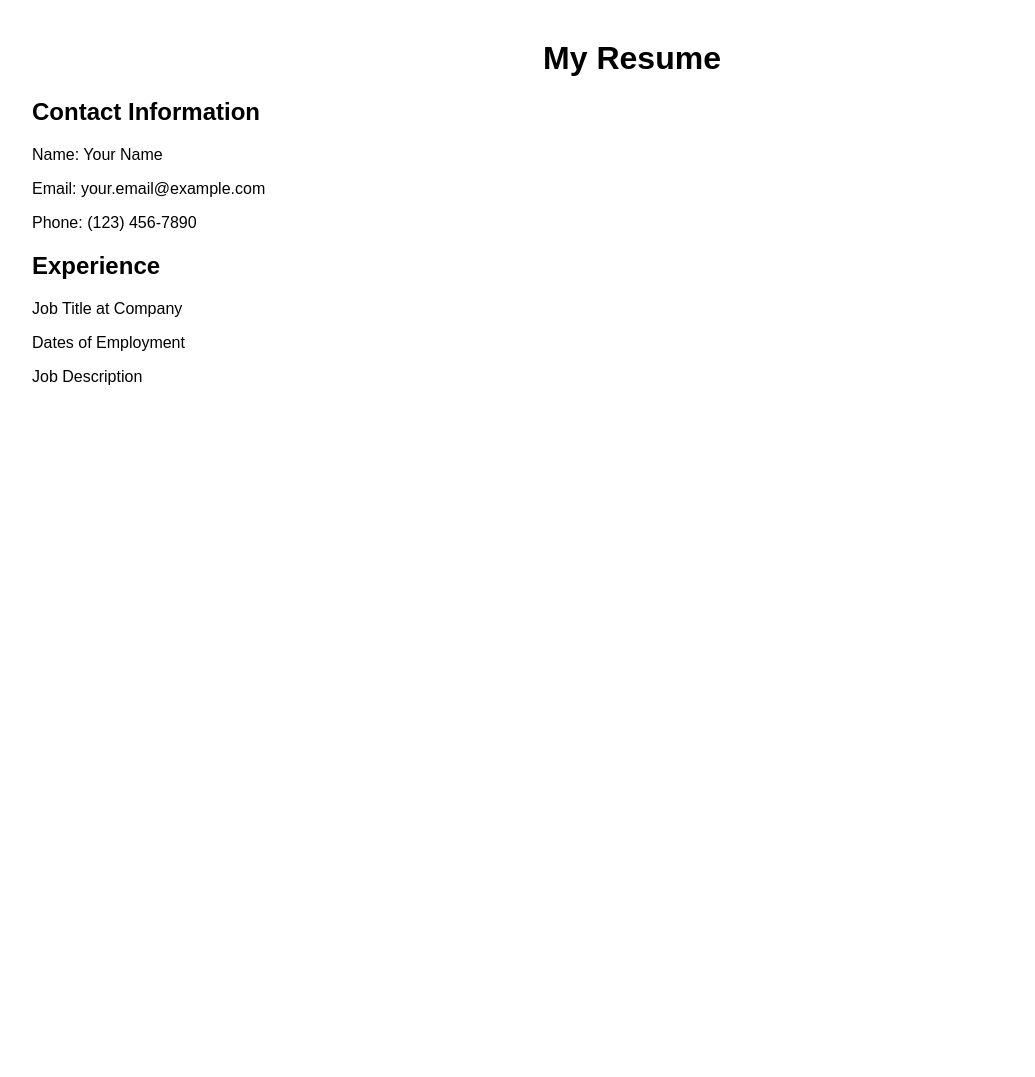
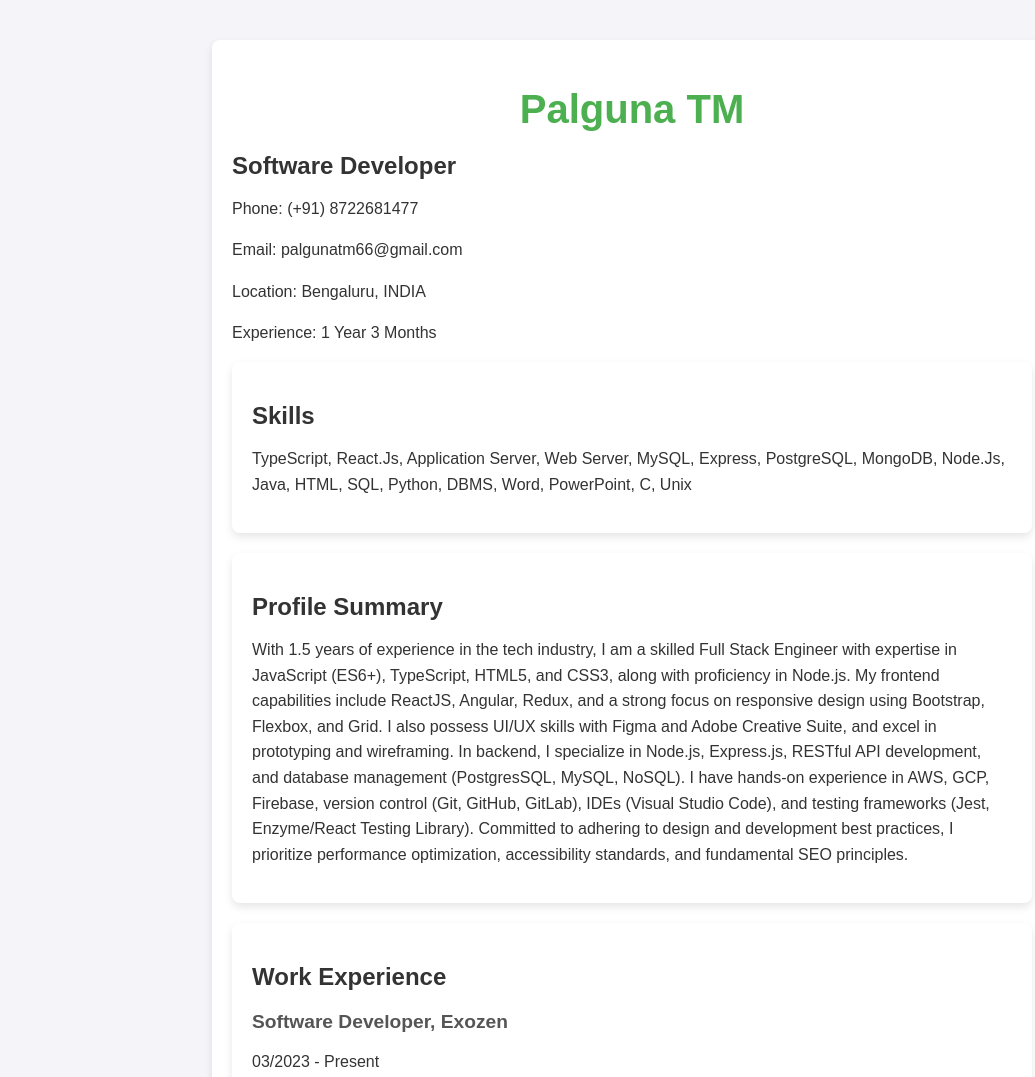
Before and after one commit to palgunatm66/Protfolio, a plain HTML site: page index.html in a window 1280 px wide. Shown: the top 1077 px of the page, without its empty margins (8-1043 px from the left). Before the commit the page ends 800 px from the top, so only its background shows below. Drawn offline with Linux system fonts and the light colour scheme.

Commit message:
Add detailed resume with styling, animations, and interactivity

```diff
--- a/index.html
+++ b/index.html
@@ -3,27 +3,60 @@
 <head>
     <meta charset="UTF-8">
     <meta name="viewport" content="width=device-width, initial-scale=1.0">
-    <title>My Resume</title>
-    <style>
-        body { font-family: Arial, sans-serif; margin: 40px; }
-        h1 { text-align: center; }
-        .section { margin-bottom: 20px; }
-    </style>
+    <title>Palguna TM - Resume</title>
+    <link rel="stylesheet" href="styles.css">
 </head>
 <body>
-    <h1>My Resume</h1>
-    <div class="section">
-        <h2>Contact Information</h2>
-        <p>Name: Your Name</p>
-        <p>Email: your.email@example.com</p>
-        <p>Phone: (123) 456-7890</p>
+    <div class="container">
+        <h1>Palguna TM</h1>
+        <h2>Software Developer</h2>
+        <div class="contact-info">
+            <p>Phone: (+91) 8722681477</p>
+            <p>Email: palgunatm66@gmail.com</p>
+            <p>Location: Bengaluru, INDIA</p>
+            <p>Experience: 1 Year 3 Months</p>
+        </div>
+        <div class="section">
+            <h2>Skills</h2>
+            <p>TypeScript, React.Js, Application Server, Web Server, MySQL, Express, PostgreSQL, MongoDB, Node.Js, Java, HTML, SQL, Python, DBMS, Word, PowerPoint, C, Unix</p>
+        </div>
+        <div class="section">
+            <h2>Profile Summary</h2>
+            <p>With 1.5 years of experience in the tech industry, I am a skilled Full Stack Engineer with expertise in JavaScript (ES6+), TypeScript, HTML5, and CSS3, along with proficiency in Node.js. My frontend capabilities include ReactJS, Angular, Redux, and a strong focus on responsive design using Bootstrap, Flexbox, and Grid. I also possess UI/UX skills with Figma and Adobe Creative Suite, and excel in prototyping and wireframing. In backend, I specialize in Node.js, Express.js, RESTful API development, and database management (PostgresSQL, MySQL, NoSQL). I have hands-on experience in AWS, GCP, Firebase, version control (Git, GitHub, GitLab), IDEs (Visual Studio Code), and testing frameworks (Jest, Enzyme/React Testing Library). Committed to adhering to design and development best practices, I prioritize performance optimization, accessibility standards, and fundamental SEO principles.</p>
+        </div>
+        <div class="section">
+            <h2>Work Experience</h2>
+            <h3>Software Developer, Exozen</h3>
+            <p>03/2023 - Present</p>
+            <p>As a Software Developer, my primary responsibility is to leverage my expertise in Node.js and Express to architect and develop robust backend solutions. This involves managing databases efficiently, ensuring data integrity, and handling data processing tasks such as filtering, cleaning, and aggregating data received from IoT devices.</p>
+            <p>A significant part of my role is to design and develop backend APIs following REST API standards, enabling seamless communication between different components of the system. Security is paramount, and I implement measures to protect sensitive data, ensuring compliance with industry standards and regulations.</p>
+            <p>I am proficient in writing SQL queries to optimize database operations and enhance performance. Additionally, I conduct data analysis and forecasting to derive valuable insights, contributing to informed decision-making processes.</p>
+            <p>In collaboration with frontend developers, I integrate backend APIs with frontend applications, leveraging technologies like React, TypeScript, Vite, and React Helmet. This ensures a cohesive and user-friendly experience for end-users.</p>
+        </div>
+        <div class="section">
+            <h2>Education</h2>
+            <p>B.Tech/B.E. - Computers, 2020</p>
+            <p>Shri Madhwa Vadiraja Institute of Technology and Management, VTU University, Karnataka, India</p>
+            <p>Grade: 7.12/10</p>
+            <p>12th, 2016</p>
+            <p>Karnataka, English</p>
+            <p>Grade: 65-69.9%</p>
+        </div>
+        <div class="section">
+            <h2>Projects</h2>
+            <h3>Dry Arecanut Sorting Using Digital Image Processing and Machine Learning</h3>
+            <p>396 Days</p>
+            <p>The objective of this project is to design a prototype machine that is able to sort the dry arecanut aka betelnut into different types. The main goal of the project is to decrease the human labor intense job of dry arecanut sorting to machine-oriented sorting which requires less man force and time to sort the arecanut into their different varieties.</p>
+        </div>
+        <div class="section">
+            <h2>Languages</h2>
+            <p>English, Kannada</p>
+        </div>
+        <div class="section">
+            <h2>Social Links</h2>
+            <p><a href="https://www.linkedin.com/in/palguna-t-m-0766a486" target="_blank">LinkedIn</a></p>
+        </div>
     </div>
-    <div class="section">
-        <h2>Experience</h2>
-        <p>Job Title at Company</p>
-        <p>Dates of Employment</p>
-        <p>Job Description</p>
-    </div>
-    <!-- Add more sections as needed -->
+    <script src="script.js"></script>
 </body>
 </html>
--- /dev/null
+++ b/script.js
@@ -0,0 +1,11 @@
+document.addEventListener('DOMContentLoaded', () => {
+    const sections = document.querySelectorAll('.section');
+    sections.forEach(section => {
+        section.addEventListener('mouseover', () => {
+            section.style.transform = 'translateY(-10px)';
+        });
+        section.addEventListener('mouseout', () => {
+            section.style.transform = 'translateY(0)';
+        });
+    });
+});
--- /dev/null
+++ b/styles.css
@@ -0,0 +1,68 @@
+body {
+    font-family: 'Arial', sans-serif;
+    margin: 0;
+    padding: 0;
+    background-color: #f4f4f9;
+    color: #333;
+    animation: fadeIn 1s ease-in-out;
+}
+
+.container {
+    max-width: 800px;
+    margin: 40px auto;
+    padding: 20px;
+    background: #fff;
+    border-radius: 8px;
+    box-shadow: 0 4px 8px rgba(0, 0, 0, 0.1);
+}
+
+h1 {
+    text-align: center;
+    font-size: 2.5em;
+    margin-bottom: 10px;
+    color: #4CAF50;
+}
+
+h2 {
+    font-size: 1.5em;
+    margin-bottom: 10px;
+    color: #333;
+}
+
+h3 {
+    font-size: 1.2em;
+    margin-bottom: 5px;
+    color: #555;
+}
+
+p {
+    font-size: 1em;
+    line-height: 1.6;
+}
+
+.section {
+    margin-bottom: 20px;
+    padding: 20px;
+    background: #fff;
+    border-radius: 8px;
+    box-shadow: 0 4px 8px rgba(0, 0, 0, 0.1);
+    transition: transform 0.3s ease-in-out;
+}
+
+.section:hover {
+    transform: translateY(-10px);
+}
+
+a {
+    color: #4CAF50;
+    text-decoration: none;
+}
+
+a:hover {
+    text-decoration: underline;
+}
+
+@keyframes fadeIn {
+    from { opacity: 0; }
+    to { opacity: 1; }
+}
```
